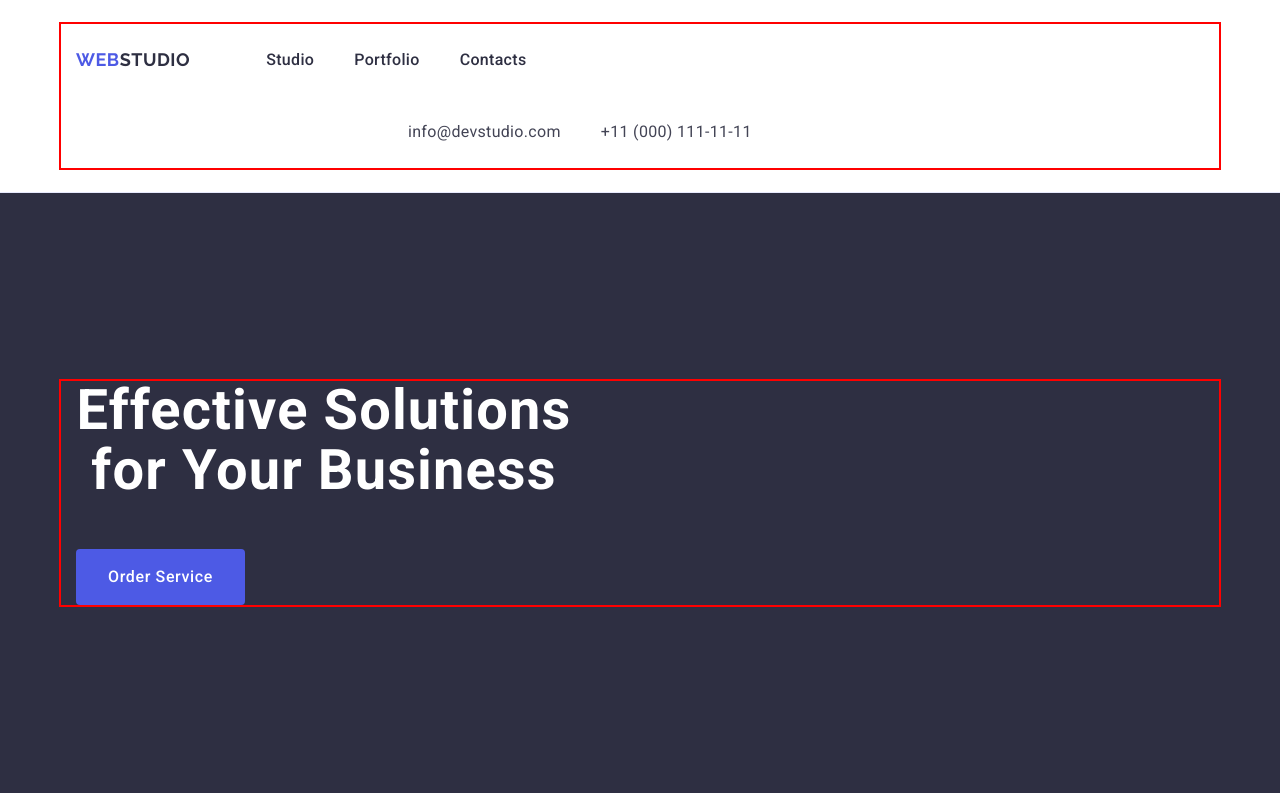
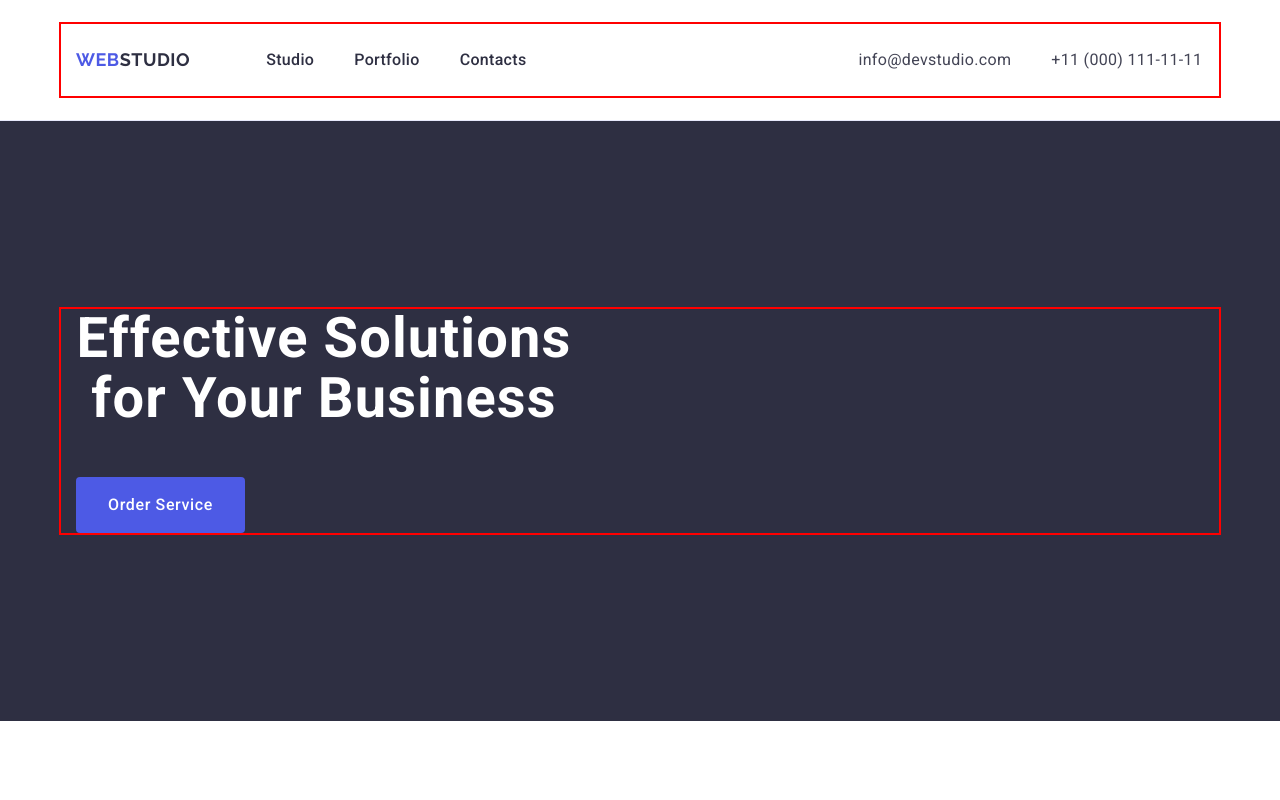
Before and after one commit to Gavrilenko2304/goit-markup-hw-03, a plain HTML site: page index.html in a window 1280 px wide. Shown: the top 800 px of the page. Drawn offline with nearby package versions, Linux system fonts and the light colour scheme.

Commit message:
section del

```diff
--- a/css/style.css
+++ b/css/style.css
@@ -35,7 +35,7 @@ img {
 address {
   font-style: normal;
 }
-.header .conteiner {
+.header {
   display: flex;
 }
 .header-conteiner {
@@ -56,7 +56,7 @@ address {
   margin-bottom: 0;
   border-bottom: 1px solid #e7e9fc;
 }
-.header .container .header-navigation {
+.header .header-navigation {
   display: flex;
 }
 
@@ -173,7 +173,7 @@ address {
   padding: 120px 0;
 }
 
-.section-one .container {
+.section-one {
   display: flex;
 }
 .visually-hidden {
--- a/index.html
+++ b/index.html
@@ -21,8 +21,8 @@
     <link rel="stylesheet" href="./css/main.css" />
   </head>
   <body>
-    <header class="header header-conteiner">
-      <div class="container">
+    <header class="header">
+      <div class="container header-conteiner">
         <nav class="header-navigation">
           <a class="header-logo" href="./index.html"
             >Web<span class="header-logo-black">Studio</span></a
```
